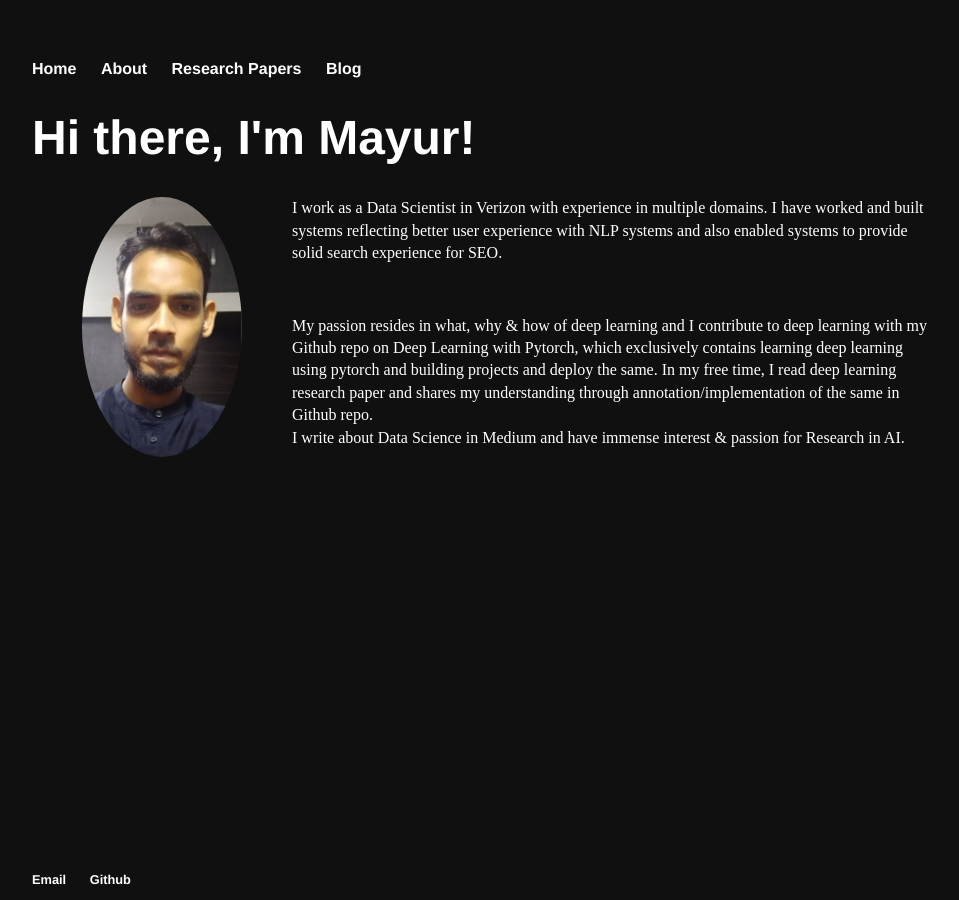
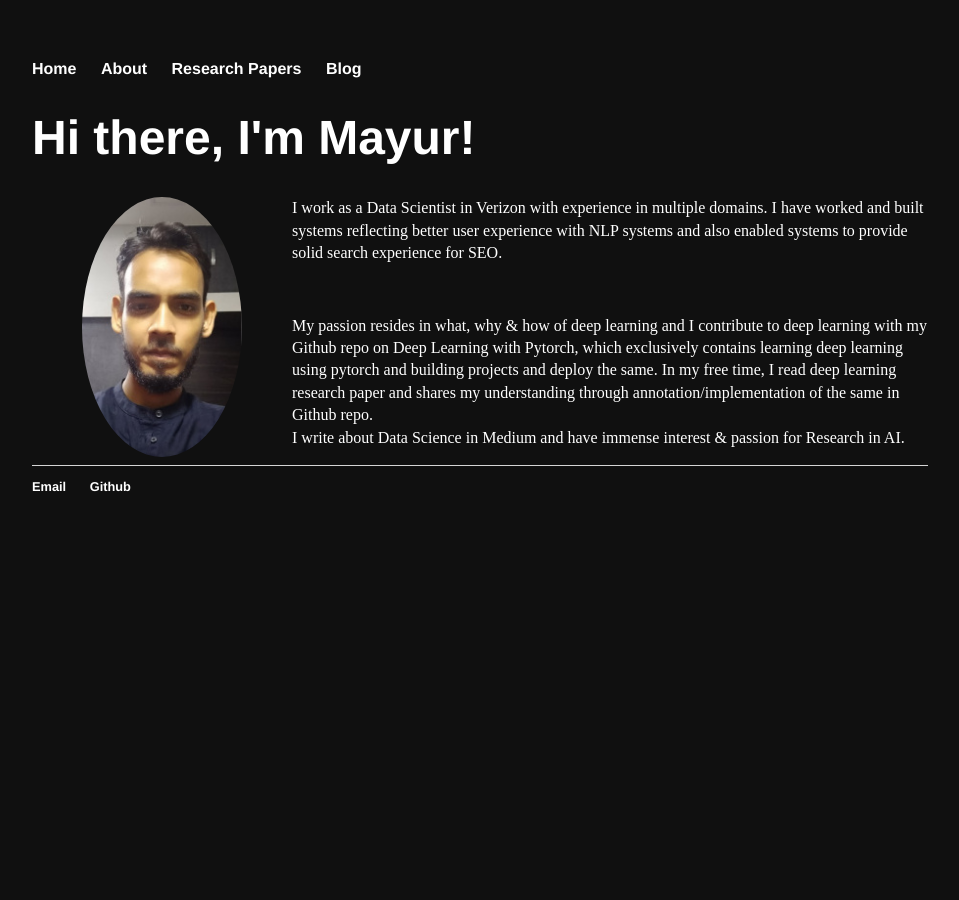
Before and after one commit to Mayurji/mayurji.github.io, a Jekyll site: the page built from index.html, in a window 1280 px wide. Shown: the whole page, without its empty margins (160-1119 px from the left). Built offline with Jekyll 4.4.1, drawn with Linux system fonts in a browser that asks for light colours.

Commit message:
Update main.css

```diff
--- a/css/main.css
+++ b/css/main.css
@@ -43,10 +43,9 @@ h4 {
     color: white;
 }
 
-  footer {
+footer {
+    border-top: 1px solid #d5d5d5;
     font-size: .8em;
-    position:fixed;
-    bottom:0;
 }
 
 ul.posts {
```
